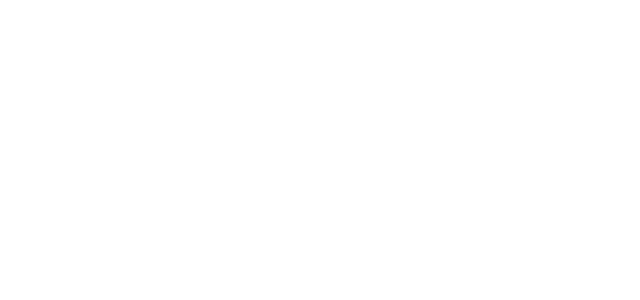
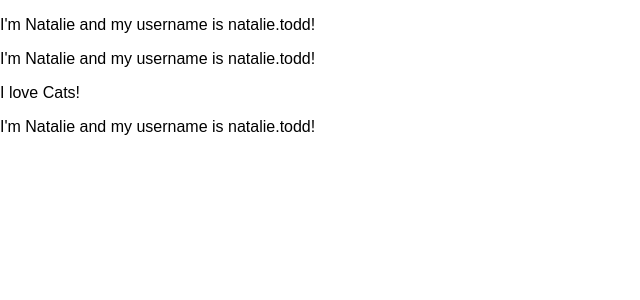
Before and after one commit to natalie-todd/state-and-props, a React (Create React App) app: page / in a window 1280 px wide. Shown: the top 300 px of the page, without its empty margins (0-640 px from the left). Built offline with nearby package versions, Linux system fonts and the light colour scheme.

Commit message:
finished 3

```diff
--- a/src/App.js
+++ b/src/App.js
@@ -1,5 +1,6 @@
 import React, { Component } from 'react';
 import './App.css';
+import Out from './Out/Out';
 
 class App extends Component {
   render() {
@@ -8,7 +9,9 @@
         <header className="App-header">
         </header>
         <main>
-
+          <Out />
+          <Out>I love Cats!</Out>
+          <Out />
         </main>
       </div>
     );
```
Also changed, not shown: src/In/In.js (added, +13 -0 lines), src/In/In.css (added), src/Out/Out.css (added), src/Out/Out.js (added).
